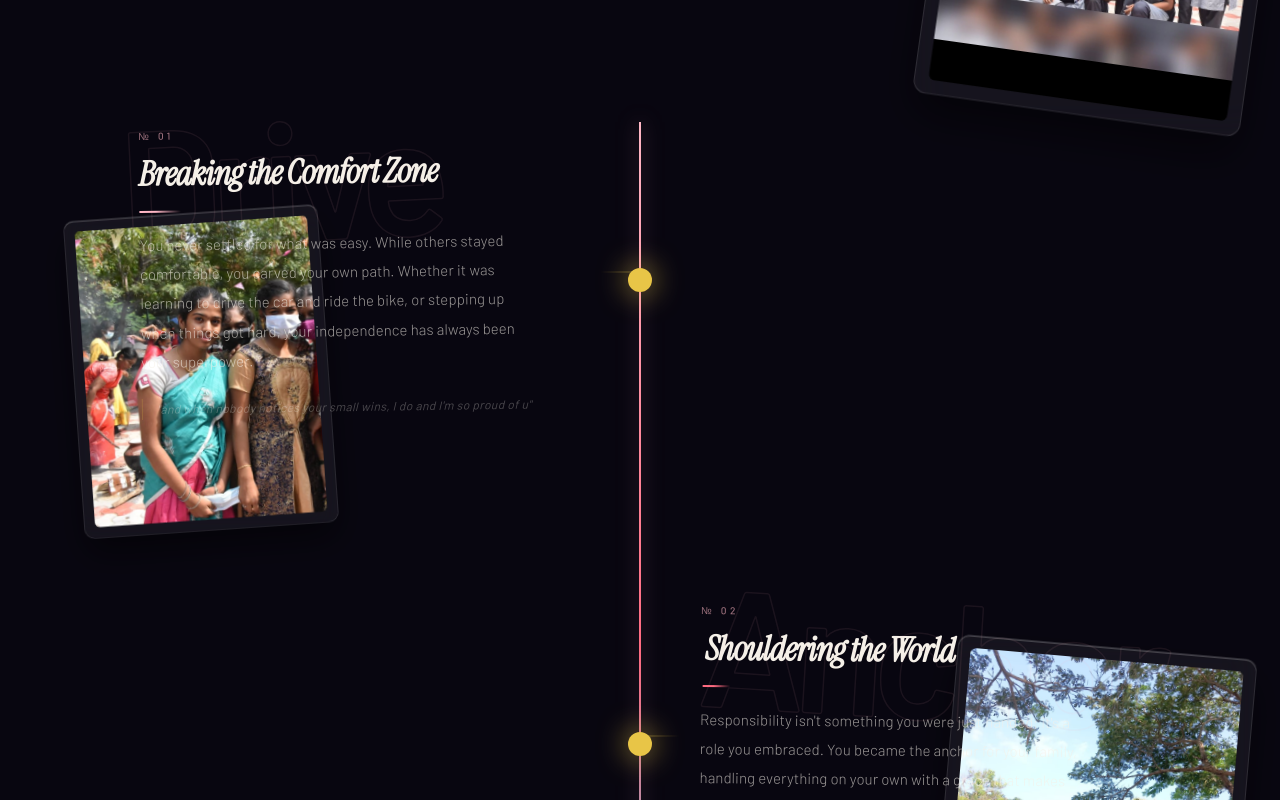
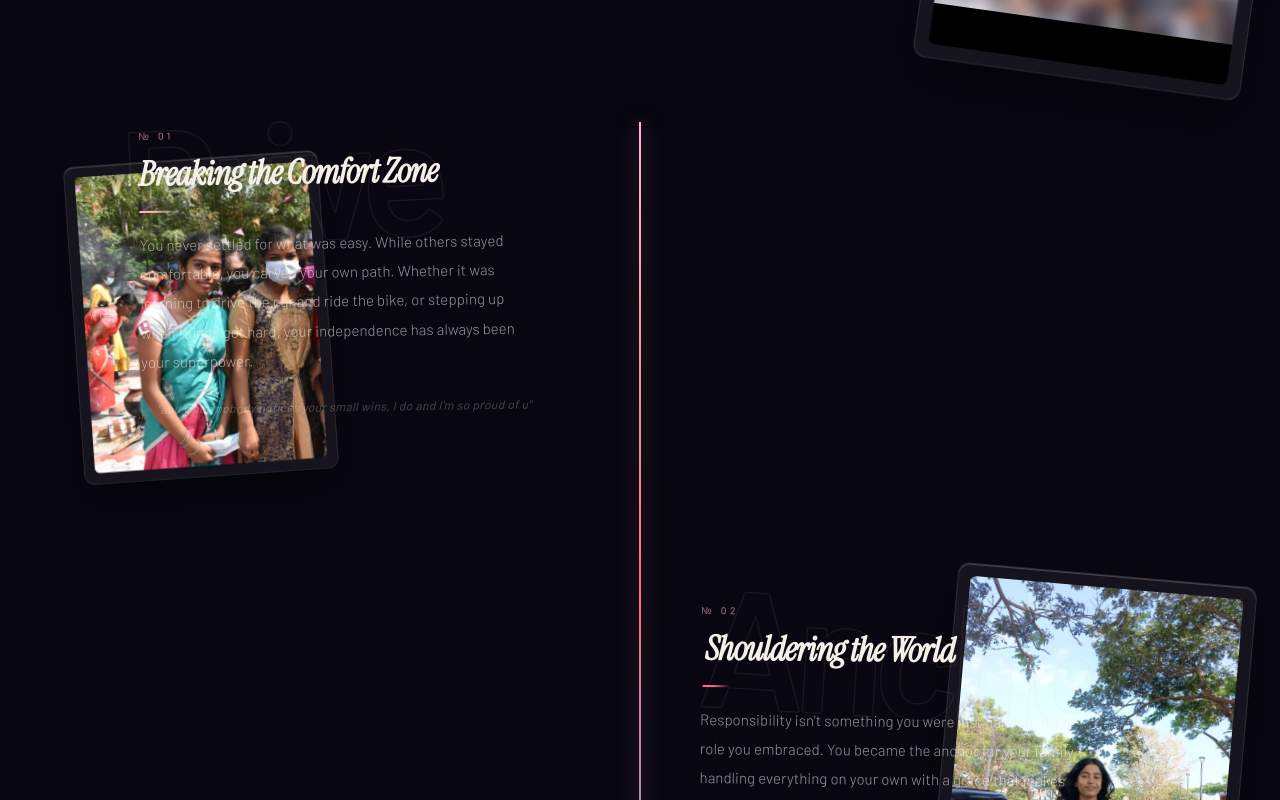
Before and after one commit to RaghulSakthi2005/Yash_birthday, a Next.js app: page /home in a window 1280 px wide. Shown: the part 1200-2000 px from the top of the page. Built offline with nearby package versions, Linux system fonts and the light colour scheme.

Commit message:
Fixed overscroll issues and synced background colors across the site

```diff
--- a/app/(protected)/gallery/page.js
+++ b/app/(protected)/gallery/page.js
@@ -191,10 +191,10 @@
   };
 
   return (
-    <div style={{ background: "var(--bg)", minHeight: "100vh", position: "relative" }}>
+    <div style={{ background: "var(--bg)", minHeight: "100dvh", position: "relative" }}>
       <div style={{ position: "absolute", inset: 0, opacity: 0.15, backgroundImage: "radial-gradient(#ffffff 1px, transparent 1px)", backgroundSize: "24px 24px", pointerEvents: "none", zIndex: 0 }} />
 
-      <div style={{ position: "relative", zIndex: 10, maxWidth: selectedSeries ? 1400 : 1200, margin: "0 auto", padding: selectedSeries ? "0" : "120px clamp(24px, 6vw, 80px) 100px" }}>
+      <div style={{ position: "relative", zIndex: 10, maxWidth: selectedSeries ? 1400 : 1200, margin: "0 auto", padding: selectedSeries ? "0" : "120px clamp(24px, 6vw, 80px) 60px" }}>
 
         {/* Header (Hide if we are inside a series view) */}
         {!selectedSeries && (
--- a/app/(protected)/home/page.js
+++ b/app/(protected)/home/page.js
@@ -70,10 +70,9 @@
         width: "50%",
         marginLeft: isRight ? "50%" : "0",
         padding: isRight ? "0 0 0 60px" : "0 60px 0 0",
-        position: "relative",
         opacity,
         y,
-        marginBottom: 180,
+        marginBottom: i === CHAPTERS.length - 1 ? 0 : 180,
       }}>
 
       {/* Spine node */}
--- a/app/globals.css
+++ b/app/globals.css
@@ -120,11 +120,17 @@
 .lenis.lenis-smooth iframe {
   pointer-events: none;
 }
+html {
+  background: var(--bg) !important;
+  overscroll-behavior: none;
+}
+
 body {
   font-family: var(--font-body);
   background: var(--bg);
   color: var(--text-primary);
-  min-height: 100vh;
+  min-height: 100dvh;
+  overscroll-behavior: none;
   -webkit-font-smoothing: antialiased;
 }
 
```
